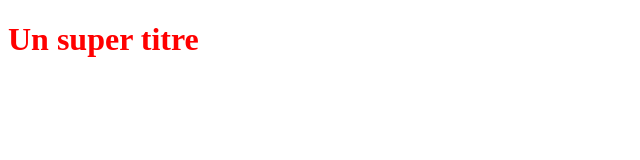
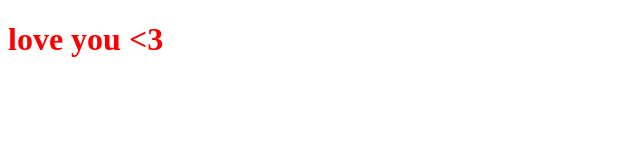
Before and after one commit to dste/OpenclassroomsProject, a plain HTML site: page index.html in a window 1280 px wide. Shown: the whole page, without its empty margins (0-640 px from the left). Drawn offline with Linux system fonts and the light colour scheme.

Commit message:
add some love to index.html

```diff
--- a/index.html
+++ b/index.html
@@ -5,6 +5,6 @@
     <link rel="stylesheet" type="text/css" href="styles.css">
 </head>
 <body>
-    <h1>Un super titre</h1>
+    <h1>love you &lt;3</h1>
 </body>
 </html>
```
